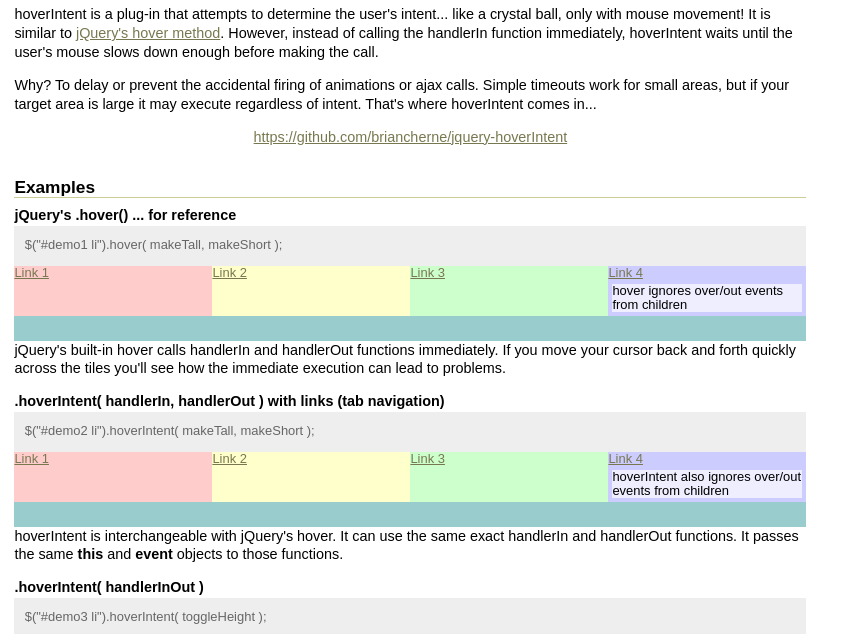
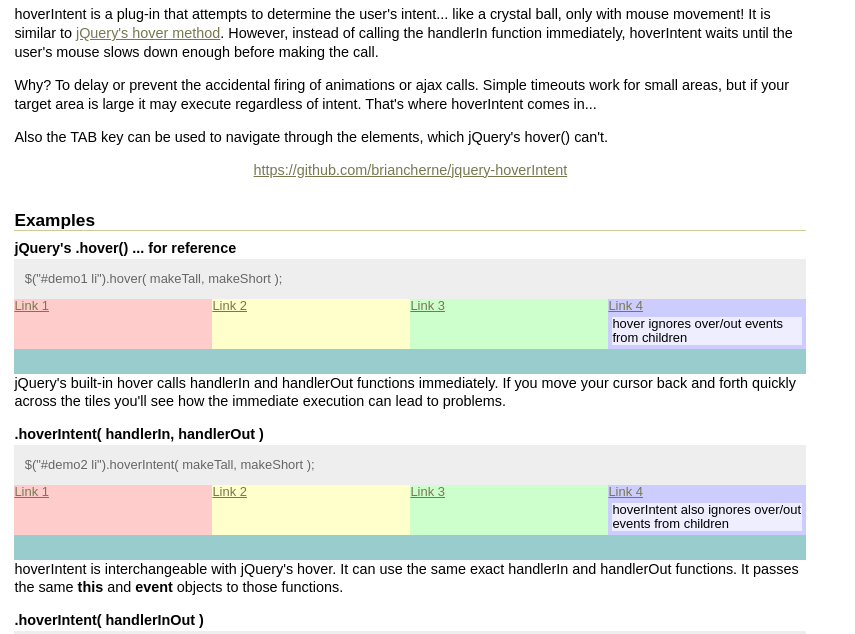
Before and after one commit to briancherne/jquery-hoverIntent, a plain HTML site: page index.html in a window 1280 px wide. Shown: the part 112-746 px from the top of the page, without its empty margins (0-855 px from the left). Drawn offline with nearby package versions, Linux system fonts and the light colour scheme.

Commit message:
Adds tab navigation to documentation

```diff
--- a/index.html
+++ b/index.html
@@ -64,6 +64,7 @@
     <h2>What is hoverIntent?</h2>
     <p>hoverIntent is a plug-in that attempts to determine the user's intent... like a crystal ball, only with mouse movement! It is similar to <a href="http://api.jquery.com/hover/">jQuery's hover method</a>. However, instead of calling the handlerIn function immediately, hoverIntent waits until the user's mouse slows down enough before making the call.</p>
     <p>Why? To delay or prevent the accidental firing of animations or ajax calls. Simple timeouts work for small areas, but if your target area is large it may execute regardless of intent. That's where hoverIntent comes in...</p>
+    <p>Also the TAB key can be used to navigate through the elements, which jQuery's hover() can't.</p>
     <p style="text-align:center;"><a href="https://github.com/briancherne/jquery-hoverIntent">https://github.com/briancherne/jquery-hoverIntent</a></p>
 
     <h2>Examples</h2>
@@ -80,7 +81,7 @@
     </ul>
     <p>jQuery's built-in hover calls handlerIn and handlerOut functions immediately. If you move your cursor back and forth quickly across the tiles you'll see how the immediate execution can lead to problems.</p>
 
-    <h3>.hoverIntent( handlerIn, handlerOut ) with links (tab navigation)</h3>
+    <h3>.hoverIntent( handlerIn, handlerOut )</h3>
     <pre>$("#demo2 li").hoverIntent( makeTall, makeShort );</pre>
     <ul class="demo" id="demo2">
         <li class="p1"><a href="#">Link 1</a></li>
```
